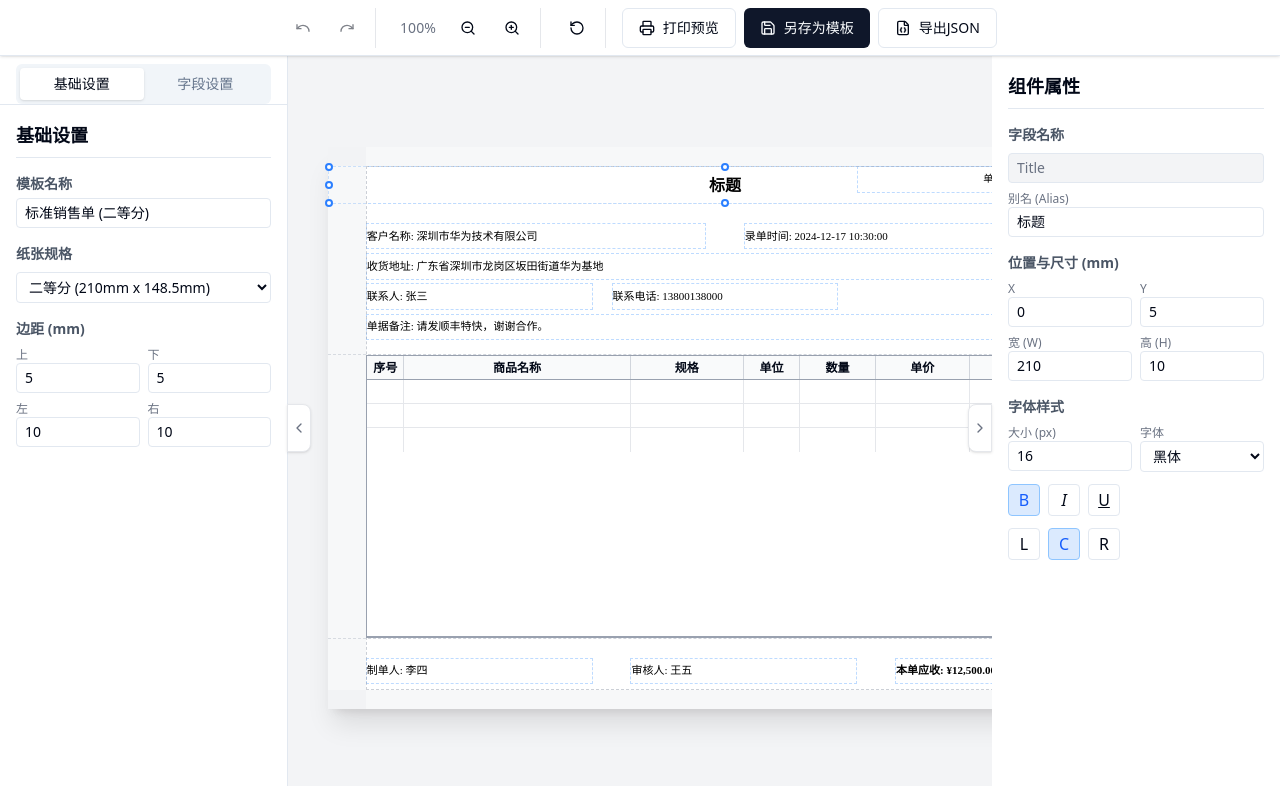
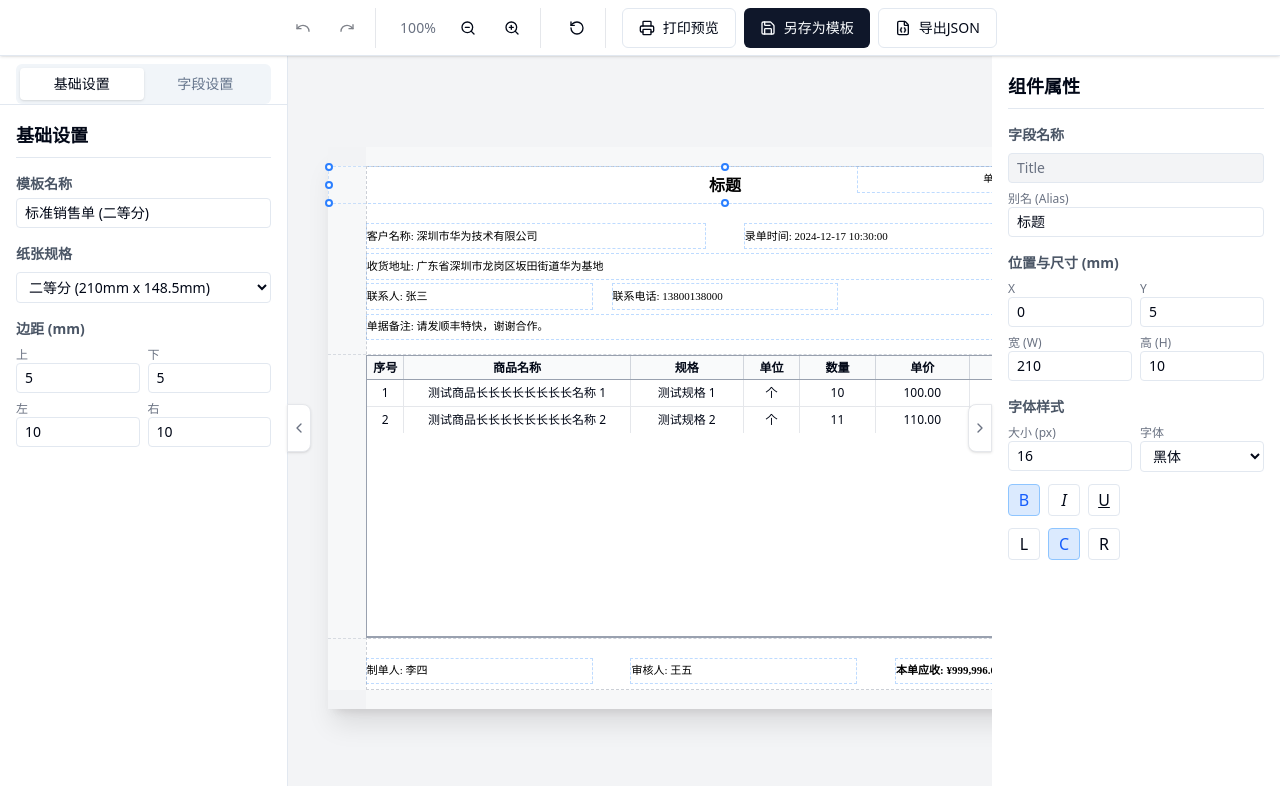
Before and after one commit to vbbbg/print-dnd, a React (Vite) app in the folder apps/print-dnd/: page / in a window 1280 px wide. Shown: the top 786 px of the page. Built offline with nearby package versions, Linux system fonts and the light colour scheme.

Commit message:
feat: Render actual data in RegionTable body by passing a new `rows` prop.

```diff
--- a/apps/print-dnd/src/components/Paper.tsx
+++ b/apps/print-dnd/src/components/Paper.tsx
@@ -164,6 +164,7 @@ export const Paper: React.FC<PaperProps> = ({
           {bodyItems && (
             <RegionTable
               data={bodyItems}
+              rows={data.list}
               onColumnResizeStart={onColumnResizeStart}
               isSelected={selectedItemIdx?.region === 'body'}
               onClick={onTableClick}
--- a/apps/print-dnd/src/components/RegionTable.tsx
+++ b/apps/print-dnd/src/components/RegionTable.tsx
@@ -4,6 +4,7 @@ import { pxToMm } from '../constants/units'
 
 interface RegionTableProps {
   data: TableData
+  rows?: any[]
   onColumnResizeStart?: (
     index: number,
     e: React.MouseEvent,
@@ -16,6 +17,7 @@ interface RegionTableProps {
 
 export const RegionTable: React.FC<RegionTableProps> = ({
   data,
+  rows = [],
   onColumnResizeStart,
   isSelected,
   onClick,
@@ -41,11 +43,6 @@ export const RegionTable: React.FC<RegionTableProps> = ({
       return `${style.fontWeight} ${style.fontSize} ${style.fontFamily}`
     }
 
-    // We need to get the actual DOM elements to read their content and computed styles
-    // For this, we'll temporarily create a dummy element to get the computed style
-    // or, more directly, use the ref if it's still needed for other purposes.
-    // Since the original code used contentRefs, we'll assume it's still available
-    // and populated for the elements we need to measure.
     const leftEl = document.getElementById(`header-col-${index}`)
     const rightEl = document.getElementById(`header-col-${index + 1}`)
 
@@ -70,6 +67,8 @@ export const RegionTable: React.FC<RegionTableProps> = ({
 
     onColumnResizeStart(index, e, minLeft, minRight)
   }
+
+  const displayRows = rows && rows.length > 0 ? rows.slice(0, 2) : []
 
   return (
     <div
@@ -117,11 +116,11 @@ export const RegionTable: React.FC<RegionTableProps> = ({
         })}
       </div>
 
-      {/* Table Body (Placeholder rows) */}
+      {/* Table Body */}
       <div className="flex-1 overflow-auto">
-        {[1, 2, 3].map((row) => (
+        {displayRows.map((row, rowIndex) => (
           <div
-            key={row}
+            key={rowIndex}
             className="flex border-b border-gray-200 last:border-0 min-h-[24px]"
           >
             {visibleCols.map((col, index) => {
@@ -129,11 +128,11 @@ export const RegionTable: React.FC<RegionTableProps> = ({
               const isLast = index === visibleCols.length - 1
               return (
                 <div
-                  key={`${row}-${col.colname}`}
+                  key={`${rowIndex}-${col.colname}`}
                   className={`p-1 border-r border-gray-200 text-center flex items-center justify-center ${isLast ? 'border-r-0' : ''}`}
                   style={{ width: `${widthPercent}%` }}
                 >
-                  {/* Empty cell content */}
+                  {row[col.colname]}
                 </div>
               )
             })}
--- a/apps/print-dnd/src/utils/mockRealData.ts
+++ b/apps/print-dnd/src/utils/mockRealData.ts
@@ -1,3 +1,16 @@
+const generateList = (count: number) => {
+  return Array.from({ length: count }).map((_, i) => ({
+    serialNumber: i + 1,
+    spuName: `测试商品长长长长长长长长名称 ${i + 1}`,
+    skuName: `测试规格 ${i + 1}`,
+    unitName: '个',
+    qty: 10 + i,
+    price: (100 + i * 10).toFixed(2),
+    amount: ((100 + i * 10) * (10 + i)).toFixed(2),
+    remark: i % 5 === 0 ? '加急' : '',
+  }))
+}
+
 export const MOCK_REAL_DATA: Record<string, any> = {
   // Common Fields
   title: '销售单',
@@ -14,14 +27,8 @@ export const MOCK_REAL_DATA: Record<string, any> = {
   // Footer Fields
   handlerName: '李四',
   examineUserName: '王五',
-  currentDue: '¥12,500.00',
+  currentDue: '¥999,996.00',
 
-  // Table Rows (Usually handled by RegionTable, but good to have for context)
-  serialNumber: 1,
-  spuName: '华为 Mate 60 Pro',
-  skuName: '12GB+512GB 雅川青',
-  unitName: '台',
-  qty: 2,
-  price: '6999.00',
-  amount: '13998.00',
+  // Table Data List - Generated 50 rows
+  list: generateList(50),
 }
```
